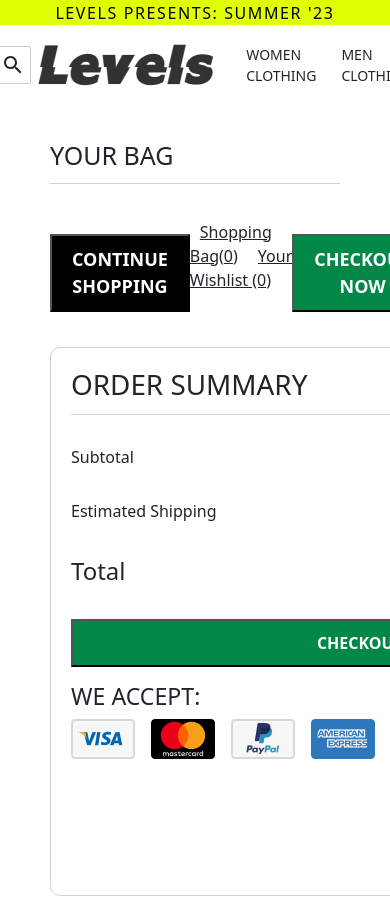
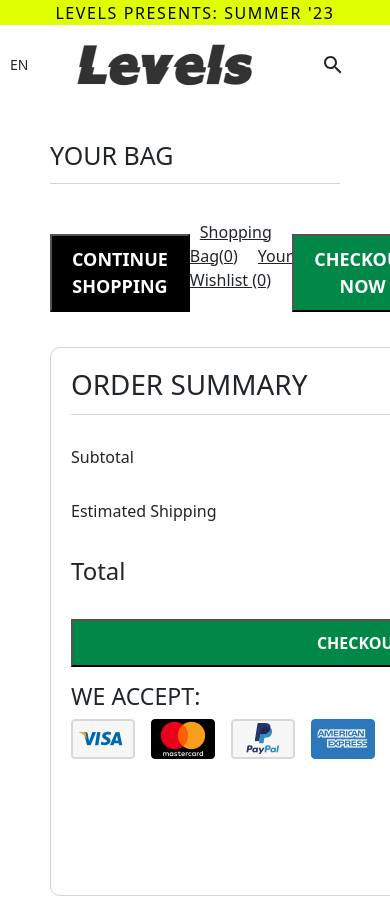
Before and after one commit to SophieEmsi/E-commerce-Website, a React (Create React App) app in the folder e-commerce-website/: page /cart in a window 390 px wide. Shown: the top 897 px of the page. Built offline with nearby package versions, Linux system fonts and the light colour scheme.

Commit message:
Made the navbar section responsive

```diff
--- a/e-commerce-website/src/components/NavBar.js
+++ b/e-commerce-website/src/components/NavBar.js
@@ -1,5 +1,4 @@
-import React, { useContext } from 'react';
-import 'tailwindcss/tailwind.css';
+import React, { useContext, useState } from 'react';
 import styled from 'styled-components';
 import SearchIcon from '@mui/icons-material/Search';
 import Logo from '../components/assets/images/Logo4.png';
@@ -7,7 +6,7 @@
 import ShoppingCartIcon from '@mui/icons-material/ShoppingCart';
 import { useNavigate } from 'react-router-dom';
 import Announcement from './Announcement';
-import { CartContext } from "./pages/CartContext";
+import { CartContext } from './pages/CartContext';
 
 const Container = styled.div`
   height: 100px;
@@ -17,18 +16,30 @@
   right: 0;
   background-color: #fff;
   z-index: 999;
+
+  @media (max-width: 768px) {
+    height: 80px;
+  }
 `;
 
 const Wrapper = styled.div`
   padding: 10px 20px;
   display: flex;
   justify-content: center;
+
+  @media (max-width: 768px) {
+    padding: 10px;
+  }
 `;
 
 const Left = styled.div`
   flex: 1;
   display: flex;
   align-items: center;
+
+  @media (max-width: 768px) {
+    flex: 0.5;
+  }
 `;
 
 const Language = styled.div`
@@ -42,12 +53,15 @@
   margin-left: 25px;
   padding: 5px;
   border-radius: 2px;
-  border: 1.5px solid #CBCBCB;
+  border: 1.5px solid #cbcBCB;
+
+  @media (max-width: 768px) {
+    display: none;
+  }
 `;
 
 const Input = styled.input`
   border: none;
-
 `;
 
 const Center = styled.div`
@@ -62,6 +76,11 @@
   display: flex;
   align-items: center;
   justify-content: flex-end;
+
+  @media (max-width: 768px) {
+    flex: 1;
+    justify-content: center;
+  }
 `;
 
 const NavItems = styled.div`
@@ -80,12 +99,16 @@
   &:before {
     content: '';
     position: absolute;
-    background: #1E2029;
+    background: #1e2029;
     width: 0;
     height: 2px;
     bottom: -2px;
     left: 0;
     transition: 0.3s ease;
+  }
+
+  @media (max-width: 768px) {
+    display: none;
   }
 `;
 
@@ -96,8 +119,48 @@
   }
 `;
 
+const ToggleButton = styled.div`
+  display: none;
+  cursor: pointer;
+
+  @media (max-width: 768px) {
+    display: block;
+    margin-left: 25px;
+  }
+`;
+
+const DropDownMenu = styled.div`
+  display: none;
+  position: absolute;
+  top: 100%;
+  left: 0;
+  width: 100%;
+  background-color: #fff;
+  box-shadow: 0px 2px 8px rgba(0, 0, 0, 0.1);
+  z-index: 10;
+
+  ${ToggleButton}:hover & {
+    display: block;
+  }
+`;
+
+const DropDownItems = styled.div`
+  padding: 10px;
+  border-bottom: 1px solid #f0f0f0;
+  cursor: pointer;
+
+  &:last-child {
+    border-bottom: none;
+  }
+`;
+
 const NavBar = () => {
   const navigate = useNavigate();
+  const [showMenu, setShowMenu] = useState(false);
+
+  const handleToggleMenu = () => {
+    setShowMenu(!showMenu);
+  };
 
   const handleCategoryClick = (category) => {
     let apiCategory = category.toLowerCase();
@@ -142,7 +205,6 @@
           <NavItems onClick={() => handleCategoryClick("MEN CLOTHING")} className="font-medium">
             MEN CLOTHING
           </NavItems>
-
           <NavItems onClick={() => handleCategoryClick('jewelery')} className="font-medium">
             JEWELLERY
           </NavItems>
@@ -153,9 +215,29 @@
             <CustomBadge color="secondary" badgeContent={cartItems.length} showZero>
               <ShoppingCartIcon />
             </CustomBadge>
-
-
           </NavItems>
+          <ToggleButton onClick={handleToggleMenu}>
+            <SearchIcon />
+          </ToggleButton>
+          {showMenu && (
+            <DropDownMenu>
+              <DropDownItems onClick={() => handleCategoryClick("WOMEN CLOTHING")}>
+                WOMEN CLOTHING
+              </DropDownItems>
+              <DropDownItems onClick={() => handleCategoryClick("MEN CLOTHING")}>
+                MEN CLOTHING
+              </DropDownItems>
+              <DropDownItems onClick={() => handleCategoryClick('jewelery')}>
+                JEWELLERY
+              </DropDownItems>
+              <DropDownItems onClick={() => handleCategoryClick('electronics')}>
+                ELECTRONICS
+              </DropDownItems>
+              <DropDownItems onClick={handleCartClick}>
+                CART ({cartItems.length})
+              </DropDownItems>
+            </DropDownMenu>
+          )}
         </Right>
       </Wrapper>
     </Container>
```
Lines whose indentation alone changed are shown as unchanged.
